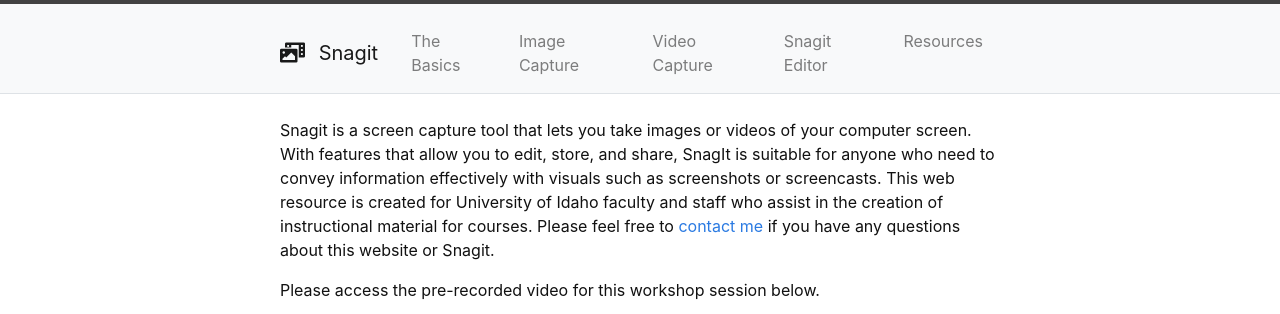
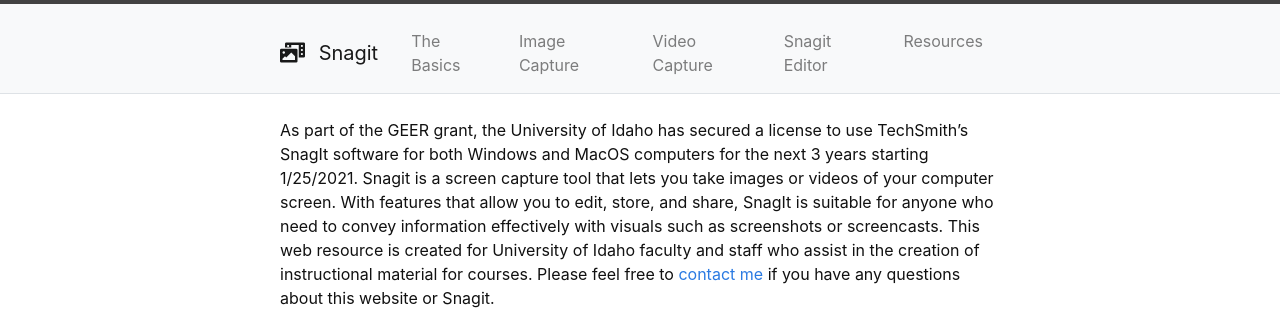
Before and after one commit to hanwendong1/Snagit, a Jekyll site: the page built from index.md, in a window 1280 px wide, cut to the strip 0-314 px from the top of the page. Built offline with Jekyll 4.4.1, drawn with Linux system fonts in a browser that asks for light colours.

Commit message:
Update index.md

```diff
--- a/index.md
+++ b/index.md
@@ -3,7 +3,7 @@
 layout: default
 ---
 
-Snagit is a screen capture tool that lets you take images or videos of your computer screen. With features that allow you to edit, store, and share, SnagIt is suitable for anyone who need to convey information effectively with visuals such as screenshots or screencasts.
+As part of the GEER grant, the University of Idaho has secured a license to use TechSmith’s SnagIt software for both Windows and MacOS computers for the next 3 years starting 1/25/2021. Snagit is a screen capture tool that lets you take images or videos of your computer screen. With features that allow you to edit, store, and share, SnagIt is suitable for anyone who need to convey information effectively with visuals such as screenshots or screencasts.
 This web resource is created for University of Idaho faculty and staff who assist in the creation of instructional material for courses. Please feel free to <a href = "mailto: hanwendong@uidaho.edu">contact me</a> if you have any questions about this website or Snagit.
 
 Please access the pre-recorded video for this workshop session below.
```
